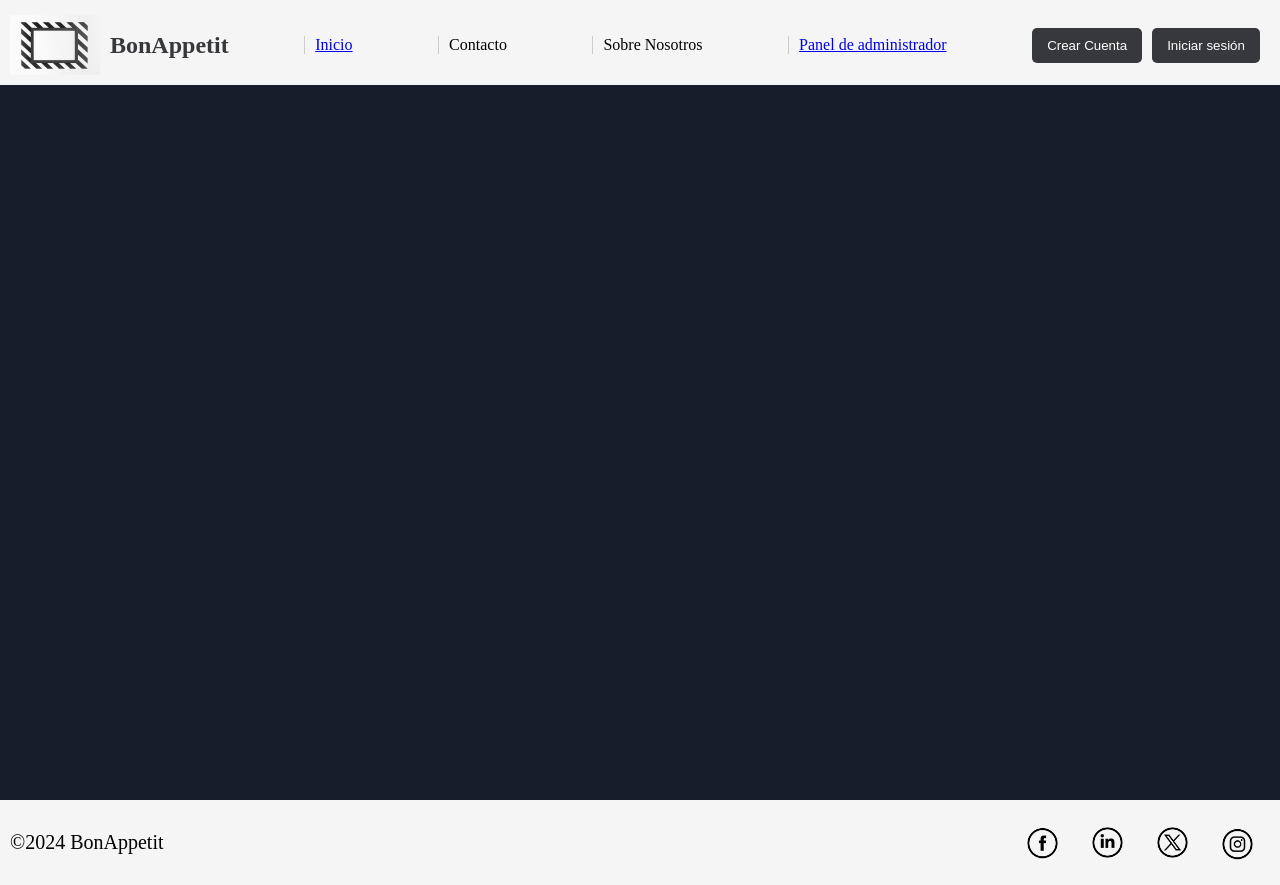
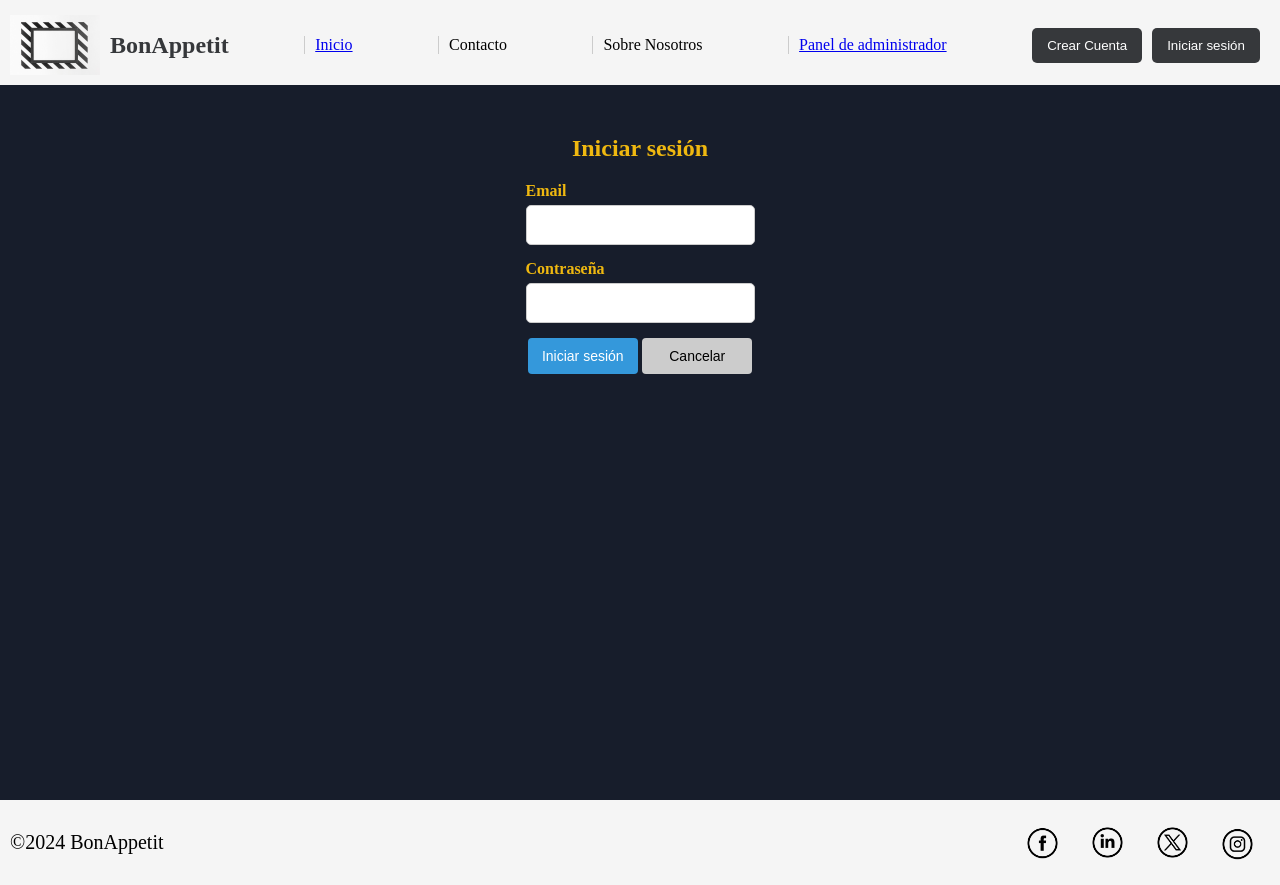
Before and after one commit to JanaVRoguin/bon-appetit, a React (Vite) app in the folder FRONT/: page /login in a window 1280 px wide. Built offline with nearby package versions, Linux system fonts and the light colour scheme; no server answers.

Commit message:
Componente login

```diff
--- a/FRONT/src/App.css
+++ b/FRONT/src/App.css
@@ -382,16 +382,21 @@ input.input-error {
 }
 .register-button, .cancel-button {
   padding: 10px;
-  background-color: #010711;
-  color: white;
+  font-size: 14px;
   border: none;
-  border-radius: 15px;
+  border-radius: 4px;
   cursor: pointer;
+  width: 48%;
+  box-sizing: border-box;
+}
+.register-button {
+  background-color: #3498db;
+  color: #fff;
+}
+.register-button:hover {
+  background-color: #999;
 }
 
-.register-button:hover {
-  background-color: #545556;
-}
 .cancel-button {
   background-color: #ccc;
   color: black;
@@ -400,11 +405,51 @@ input.input-error {
 .cancel-button:hover {
   background-color: #999;
 }
+.login {
+
+  border-color:#000;
+  display: flex;
+  flex-direction: column;
+  align-items: center;
+  margin-top: 50px;
+}
+
+.login h2 {
+  text-align: center;
+  margin-bottom: 20px;
+
+}
+
+/* Styles for the form */
+.login-form {
+  display: flex;
+  flex-direction: column;
+}
+.login-button,
+.cancel-button {
+  padding: 10px;
+  font-size: 14px;
+  border: none;
+  border-radius: 4px;
+  cursor: pointer;
+  width: 48%;
+  box-sizing: border-box;
+}
+
+.login-button {
+  background-color: #3498db;
+  color: #fff;
+}
+
+.login-button:hover {
+  background-color: #2980b9;
+}
 
 .avatar-container {
   display: flex;
   align-items: center;
 }
+
 
 .avatar {
   width: 60px;
--- a/FRONT/src/App.jsx
+++ b/FRONT/src/App.jsx
@@ -13,7 +13,7 @@ import CrearReceta from './Routes/AdminPanel/gestionRecetas/CrearReceta';
 import Register from './Components/Register';
 import './App.css'
 import { AuthProvider } from './Context/Auth/AuthContext';
-
+import Login from './Components/Login';
 
 
 function App() {
@@ -34,12 +34,14 @@ function App() {
             <Route path={routes.adminPanel} element={<AdminPanel/>} /> {/* Página panel de admin */}
             <Route path={routes.crearReceta} element={<CrearReceta/>} /> {/* Página para crear comida */}
             <Route path={routes.register} element={<Register/>}/>
+            <Route path="/login" element={<Login />} />
           </Routes>
         </div>
            <Footer/>
         </div>
     </AuthProvider>
 
+
   )
 }
 
--- /dev/null
+++ b/FRONT/src/Components/Login.jsx
@@ -0,0 +1,95 @@
+import React, { useState, useContext } from 'react';
+import { useNavigate } from 'react-router-dom';
+import { AuthContext } from '../Context/Auth/AuthContext';
+
+const Login = () => {
+  const navigate = useNavigate();
+  const { login } = useContext(AuthContext);
+  const [formData, setFormData] = useState({
+    email: '',
+    password: '',
+  });
+  const [errors, setErrors] = useState({});
+
+  const validate = () => {
+    const errors = {};
+
+    const emailRegex = /^[^\s@]+@[^\s@]+\.[^\s@]+$/;
+    if (!emailRegex.test(formData.email)) {
+      errors.email = 'El formato del email es inválido';
+    }
+
+    if (formData.password.length < 6) {
+      errors.password = 'La contraseña debe tener al menos 6 caracteres';
+    }
+
+    setErrors(errors);
+    return Object.keys(errors).length === 0;
+  };
+
+  const handleChange = (e) => {
+    setFormData({ ...formData, [e.target.name]: e.target.value });
+  };
+
+  const handleSubmit = async (e) => {
+    e.preventDefault();
+    if (validate()) {
+      console.log('Inicio de sesión exitoso', formData);
+      login(formData); // Loguear al usuario
+
+      //*QUITAR COMENTARIOS PARA PROBAR BACKEND */
+
+      // try {
+      //   const response = await axios.post('http://localhost:8080/auth/login', formData);
+      //   console.log('Inicio de sesión exitoso', response.data);
+      //   login(response.data); // Loguear al usuario
+      //   navigate('/');
+      // } catch (error) {
+      //   console.error('Error en el inicio de sesión:', error);
+      // }
+      navigate('/');
+    }
+  };
+
+  const handleCancel = () => {
+    navigate('/'); // Cambia la ruta según sea necesario
+  };
+
+  return (
+    <div className="login">
+      <h2>Iniciar sesión</h2>
+      <form onSubmit={handleSubmit} className="login-form">
+        <div className="form-group">
+          <label htmlFor="email">Email</label>
+          <input
+            type="email"
+            id="email"
+            name="email"
+            value={formData.email}
+            onChange={handleChange}
+            className={errors.email ? 'input-error' : ''}
+          />
+          {errors.email && <p className="error-message">{errors.email}</p>}
+        </div>
+        <div className="form-group">
+          <label htmlFor="password">Contraseña</label>
+          <input
+            type="password"
+            id="password"
+            name="password"
+            value={formData.password}
+            onChange={handleChange}
+            className={errors.password ? 'input-error' : ''}
+          />
+          {errors.password && <p className="error-message">{errors.password}</p>}
+        </div>
+        <div className="form-buttons">
+          <button type="submit" className="login-button">Iniciar sesión</button>
+          <button type="button" className="cancel-button" onClick={handleCancel}>Cancelar</button>
+        </div>
+      </form>
+    </div>
+  );
+};
+
+export default Login;
--- a/FRONT/src/Components/Navbar.jsx
+++ b/FRONT/src/Components/Navbar.jsx
@@ -45,7 +45,7 @@ const Navbar = () => {
         ) : (
           <>
             <Link to={routes.register}><button className="navbar-button">Crear Cuenta</button></Link>
-            <button className="navbar-button">Iniciar sesión</button>
+            <Link to={routes.login}><button className="navbar-button">Iniciar sesión</button></Link>
           </>
         )}
       </div>
--- a/FRONT/src/Components/utils/routes.js
+++ b/FRONT/src/Components/utils/routes.js
@@ -9,5 +9,6 @@ export const routes = {
     detailTest: '',
     adminPanel: '/administracion/',
     crearReceta: '/administracion/crear',
-    register: '/register'
+    register: '/register',
+    login: '/login',
 }
```
